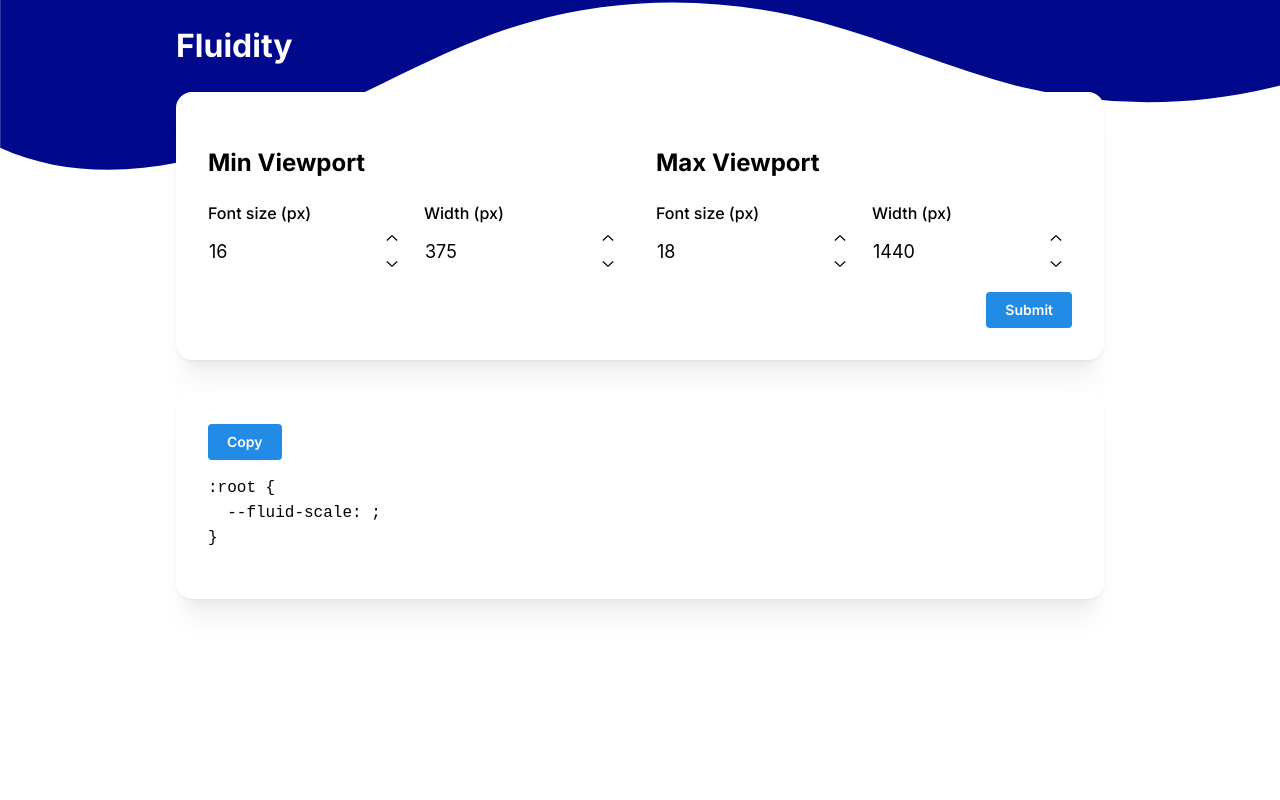
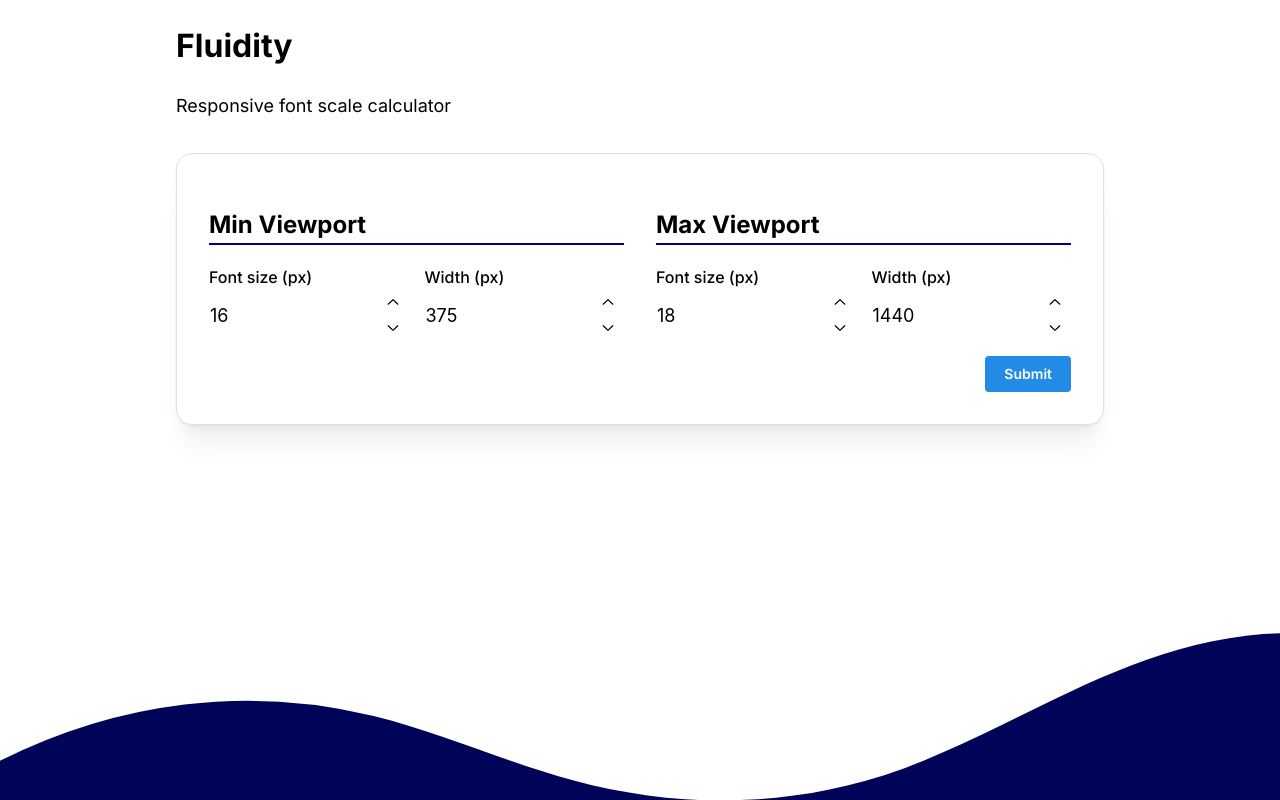
Before and after one commit to TariqSaiyad/fluidity, a Next.js app: page / in a window 1280 px wide. Built offline with nearby package versions, Linux system fonts and the light colour scheme.

Commit message:
styling improvements

```diff
--- a/app/layout.tsx
+++ b/app/layout.tsx
@@ -1,3 +1,4 @@
+import Divider from "@components/divider/divider";
 import { ColorSchemeScript, MantineProvider } from "@mantine/core";
 import "@mantine/core/styles.css";
 import type { Metadata } from "next";
@@ -19,6 +20,7 @@ export default function RootLayout({ children }: { children: ReactNode }) {
       </head>
       <body className={inter.className}>
         <MantineProvider>{children}</MantineProvider>
+        <Divider />
       </body>
     </html>
   );
--- a/app/page.scss
+++ b/app/page.scss
@@ -1,14 +1,15 @@
 .main {
   z-index: 2;
-
-  h1 {
-    color: white;
-  }
 }
 
 .form {
   display: flex;
   flex-direction: column;
+
+  h2 {
+    font-size: 1.5rem;
+    border-bottom: 2px solid darkblue;
+  }
 
   .inputWrapper {
     display: grid;
@@ -30,15 +31,26 @@
 
 .fontSizeAt {
   display: inline-flex;
+  justify-content: center;
   align-items: center;
   flex-wrap: wrap;
   gap: 1rem;
+  width: 100%;
+
+  &__value {
+    font-size: 2.75rem;
+    text-align: center;
+    font-weight: bold;
+    margin: 0;
+    color: darkblue;
+  }
+
 
   .mantine-NumberInput-input {
     padding: 0;
     font-size: 1.5rem;
     text-align: center;
-    width: 10ch;
+    width: 8ch;
     border-bottom: 2px darkblue solid;
   }
 
--- a/app/page.tsx
+++ b/app/page.tsx
@@ -1,18 +1,24 @@
 "use client";
-import Divider from "@components/divider/divider";
 import { useAutoAnimate } from "@formkit/auto-animate/react";
-import { fontSizeAt, getClampCSS, getClampValue } from "@lib/utils";
-import { Button, Container, Group, NumberInput, Paper } from "@mantine/core";
+import { getClampCSS, getClampValue, getFontSizeAt, rounded } from "@lib/utils";
+import {
+  Button,
+  Container,
+  Group,
+  NumberInput,
+  Paper,
+  Text,
+} from "@mantine/core";
 import { useForm } from "@mantine/form";
 import { useClipboard } from "@mantine/hooks";
 import { useState } from "react";
 import "./page.scss";
 
 export default function Home() {
-  const [parent] = useAutoAnimate(/* optional config */);
+  const [parent] = useAutoAnimate();
 
   const clipboard = useClipboard({ timeout: 1000 });
-  const [y, setY] = useState(0);
+  const [currentSize, setCurrentSize] = useState(0);
   const [formData, setFormData] = useState<FluidityForm | null>(null);
   const form = useForm<FluidityForm>({
     initialValues: {
@@ -29,17 +35,21 @@ export default function Home() {
     },
   });
 
-  const handleSubmit = (data: FluidityForm) => setFormData(data);
+  const handleSubmit = (data: FluidityForm) => {
+    setFormData(data);
+    setCurrentSize((data.maxScreen - data.minScreen) / 2 + data.minScreen);
+  };
 
   const clampValue = getClampValue(formData);
+  const fontSizeAt = rounded(getFontSizeAt(currentSize, formData));
 
   return (
     <main>
-      <Divider />
       <Container ref={parent} className="main">
         <h1>Fluidity</h1>
+        <Text size="lg">Responsive font scale calculator</Text>
 
-        <Paper shadow="lg" radius="lg" p="xl">
+        <Paper shadow="lg" radius="lg" p="xl" mt="xl" withBorder>
           <form className="form" onSubmit={form.onSubmit(handleSubmit)}>
             <div className="inputWrapper">
               <div>
@@ -84,24 +94,25 @@ export default function Home() {
         </Paper>
 
         {formData && (
-          <Paper shadow="lg" radius="lg" p="xl" mt="xl">
+          <Paper shadow="lg" radius="lg" p="xl" mt="xl" withBorder>
             <h2 className="fontSizeAt">
               What is the font size at
               <NumberInput
+                value={currentSize}
+                onChange={(val) => setCurrentSize(Number(val))}
                 min={formData.minScreen}
                 max={formData.maxScreen}
-                defaultValue={0}
                 suffix="px"
-                onChange={(val) => setY(fontSizeAt(Number(val), formData))}
                 variant="unstyled"
               />
               screen?
             </h2>
-            <p>{y}</p>
+            <p className="fontSizeAt__value">{fontSizeAt} rem</p>
           </Paper>
         )}
 
-        <Paper shadow="lg" radius="lg" p="xl" mt="xl">
+        {formData && (
+          <Paper shadow="lg" radius="lg" p="xl" mt="xl" withBorder>
             <Button
               color={clipboard.copied ? "teal" : "blue"}
               onClick={() => clipboard.copy(getClampCSS(clampValue))}
@@ -116,6 +127,7 @@ export default function Home() {
               {"}"}
             </pre>
           </Paper>
+        )}
       </Container>
     </main>
   );
--- a/components/divider/divider.module.scss
+++ b/components/divider/divider.module.scss
@@ -1,5 +1,5 @@
 .divider {
-  position: absolute;
-  top: 0;
+  position: fixed;
+  bottom: -10px;
   overflow: hidden;
 }
--- a/components/divider/divider.tsx
+++ b/components/divider/divider.tsx
@@ -8,10 +8,10 @@ export default function Divider() {
         viewBox="0 0 1200 120"
         xmlns="http://www.w3.org/2000/svg"
         style={{
-          fill: "#00088b",
+          fill: "#000459",
           width: "109%",
           height: 185,
-          transform: "scaleX(-1)",
+          transform: "rotate(180deg) scaleX(-1)",
         }}
       >
         <path d="M321.39 56.44c58-10.79 114.16-30.13 172-41.86 82.39-16.72 168.19-17.73 250.45-.39C823.78 31 906.67 72 985.66 92.83c70.05 18.48 146.53 26.09 214.34 3V0H0v27.35a600.21 600.21 0 00321.39 29.09z" />
--- a/lib/utils.ts
+++ b/lib/utils.ts
@@ -16,7 +16,9 @@ export function getClampCSS(clampValue: string) {
   return `--fluid-scale: ${clampValue};`;
 }
 
-export function fontSizeAt(x: number, data: FluidityForm) {
+export function getFontSizeAt(x: number, data: FluidityForm | null) {
+  if (!data) return 0;
+
   const { slope, yIntersection } = solveEquation(data);
 
   const y = slope * x + yIntersection;
```
Lines whose indentation alone changed are shown as unchanged.
